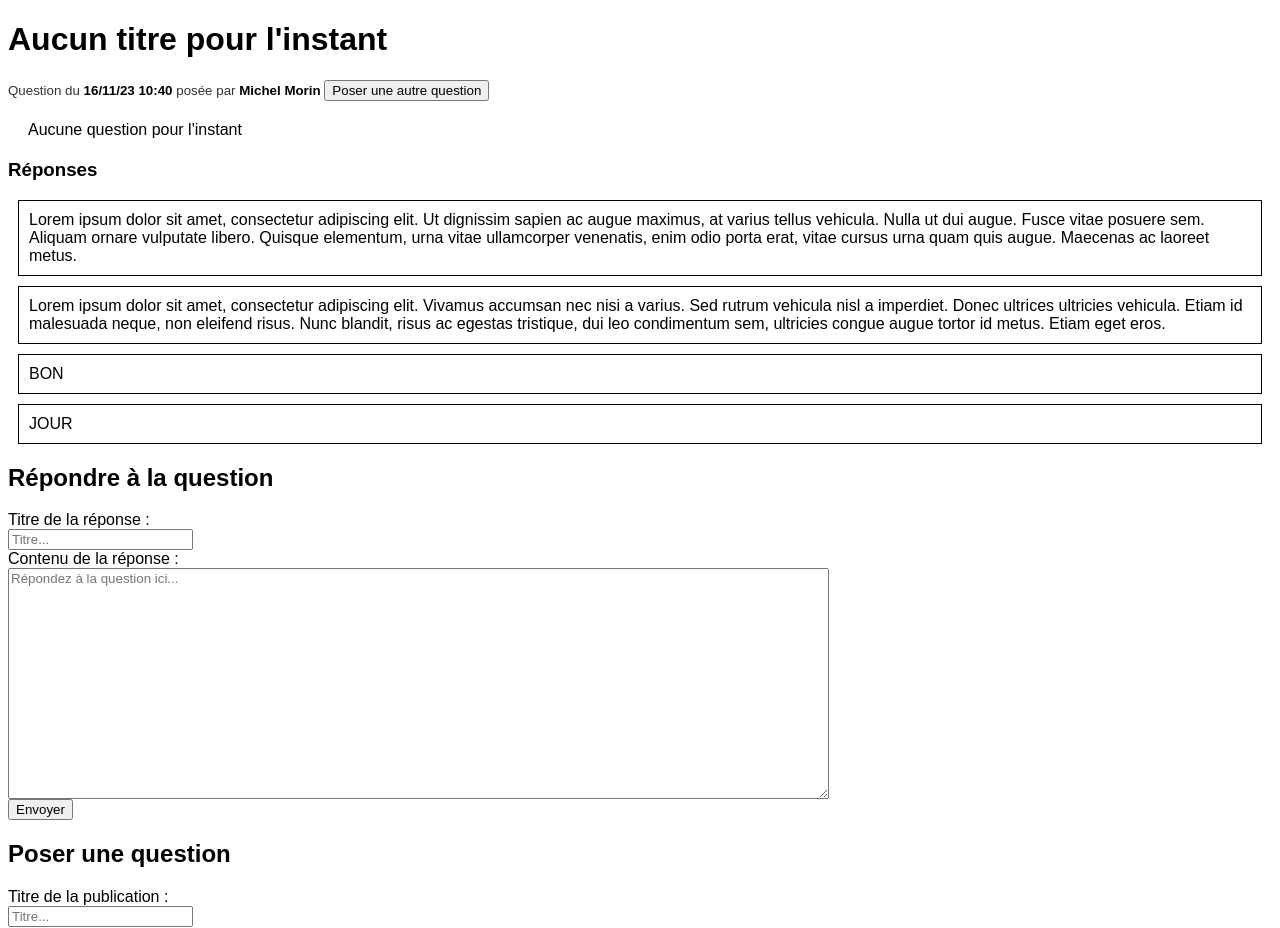
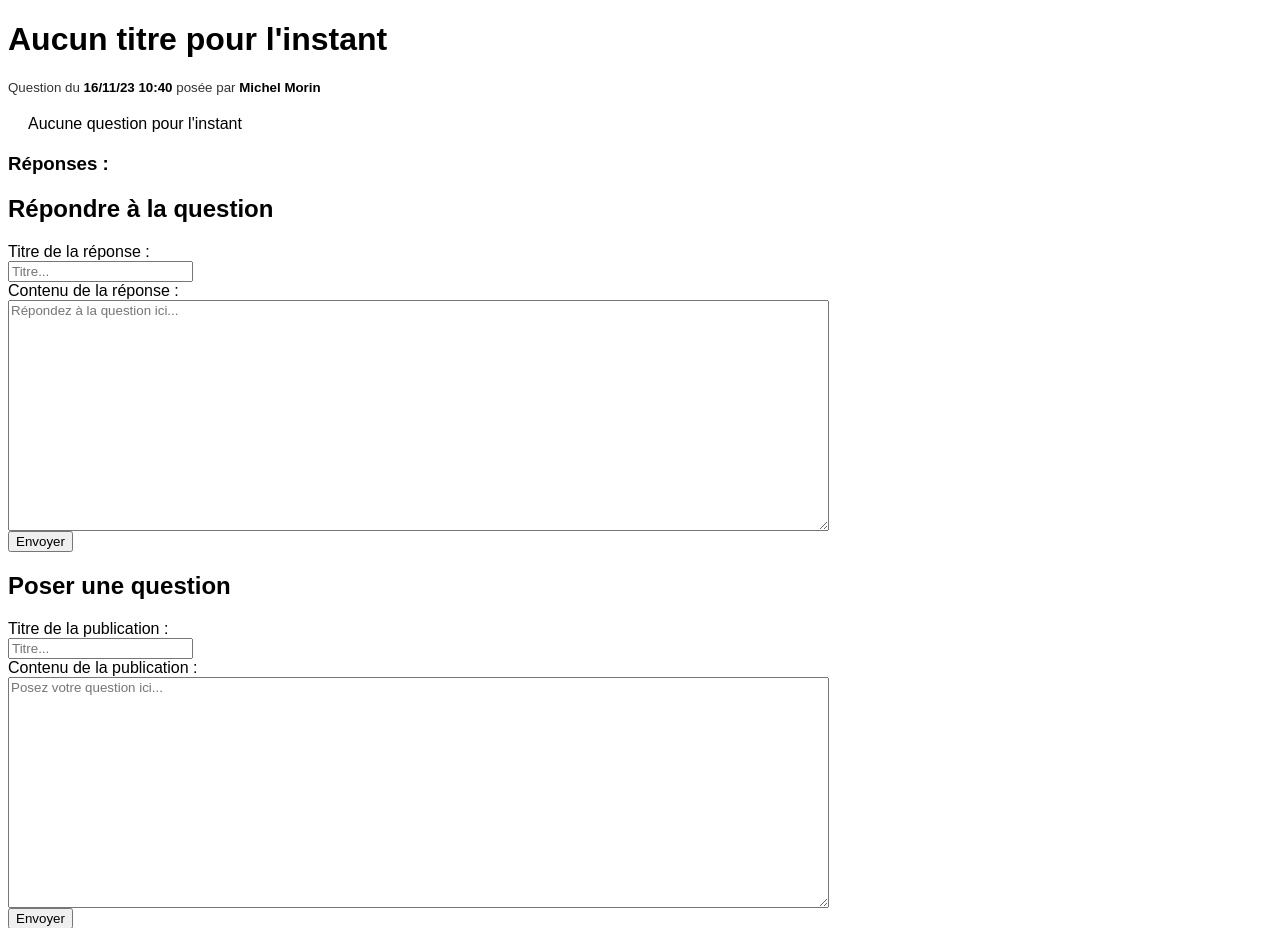
Before and after one commit to ecv-m1-dev/ecv-m1-dev.github.io, a PHP site: page / in a window 1280 px wide. Shown: the part 45-973 px from the top of the page. Run offline with PHP 8.4, Linux system fonts and the light colour scheme.

Commit message:
corrections exercice

```diff
--- a/php_mysql/html/exercices/content/answers-section.php
+++ b/php_mysql/html/exercices/content/answers-section.php
@@ -1,11 +1,14 @@
 <section id="answers">
-  <h3>Réponses</h3>
-    <?php global $answers; ?>
+  <h3>Réponses :</h3>
+  <?php
 
-  <?php foreach ($answers as $answer) : ?>
-    <article style="border: solid 1px; padding: 10px">
-      <?php echo $answer ?>
-    </article>
-  <?php endforeach; ?>
+  if (!empty($_SESSION["answers"])) :
+    foreach ($_SESSION["answers"] as $answer) : ?>
+      <article style="border: solid 1px; padding: 10px">
+        <h3><?php echo $answer["title"] ?></h3>
+        <p><?php echo $answer["content"] ?></p>
+      </article>
+    <?php endforeach; ?>
+  <?php endif; ?>
 
 </section>
--- a/php_mysql/html/exercices/content/question-section.php
+++ b/php_mysql/html/exercices/content/question-section.php
@@ -20,10 +20,6 @@
   <strong>
     <?php global $author; echo $author ?>
   </strong>
-
-  <a href="/exercices/forms/question-form/question-form.php">
-    <button>Poser une autre question</button>
-  </a>
 </small>
 
 <section id="question">
--- a/php_mysql/html/exercices/forms/question-form/process-question.php
+++ b/php_mysql/html/exercices/forms/question-form/process-question.php
@@ -15,7 +15,7 @@ if (empty($_POST["title"]) || empty($_POST["question"])) {
 // si on arrive ici c'est que c'est ok
 $_SESSION['title'] = filter_var($_POST["title"], FILTER_SANITIZE_FULL_SPECIAL_CHARS);
 $_SESSION['question'] = filter_var($_POST["question"], FILTER_SANITIZE_FULL_SPECIAL_CHARS);
-$_SESSION['answer'] = [];
+$_SESSION['answers'] = [];
 ?>
 
 <h1>Votre question : </h1>
--- a/php_mysql/html/exercices/variables.php
+++ b/php_mysql/html/exercices/variables.php
@@ -6,18 +6,4 @@ $timestamp = 1700131242;
 $date = date('d/m/y H:i', $timestamp);
 $author = 'Michel Morin';
 
-$question =
-  '<p>
-    Lorem ipsum dolor sit amet, consectetur adipiscing elit. Quisque quis lectus tempor, tincidunt sem eu, tristique nulla. Cras blandit blandit accumsan. Proin scelerisque magna mi, quis hendrerit nibh commodo aliquam. Donec pellentesque tortor dolor, nec porta mi aliquet quis. Ut ac posuere eros, in aliquam purus. Proin id placerat erat. Integer ullamcorper elit a tincidunt feugiat. Ut mattis nec turpis id iaculis. Pellentesque habitant morbi tristique senectus et netus et malesuada fames ac turpis egestas. Cras mattis orci quis velit mollis fermentum. Duis elementum purus quam, sed lobortis sem pulvinar at. Etiam iaculis eget ante eu convallis. Donec efficitur mi at massa bibendum placerat ut sit amet elit.
-
-    Suspendisse potenti. Aliquam laoreet lobortis accumsan. Quisque euismod quam est, vitae tempus lacus mattis vel. Vivamus quis orci nulla. Maecenas id placerat purus, sit amet cursus sem. Class aptent taciti sociosqu ad litora torquent per conubia nostra, per inceptos himenaeos. Suspendisse gravida congue eleifend. Nunc tincidunt, est id tincidunt ultrices, metus ipsum consectetur sapien, vel luctus libero ligula vel risus. Fusce sagittis ut mi vel rhoncus. Aenean tortor dolor, euismod ut semper et, pharetra nec nunc.
-
-    Phasellus eget blandit neque, eu mattis purus. Donec sit amet hendrerit neque. Pellentesque facilisis sollicitudin tortor, ut ullamcorper lacus lobortis nec. Sed lectus lectus, ornare a porttitor non, gravida ac metus. Ut maximus lectus eu vehicula cursus. Donec pulvinar imperdiet lectus, eget facilisis turpis tincidunt sed. Donec iaculis malesuada urna, ut bibendum turpis luctus maximus. In a consectetur odio. Nullam iaculis rhoncus posuere. Suspendisse eget sapien felis. Donec commodo purus sed ligula fringilla volutpat.
-  </p>';
-
-$answers = [
-  'Lorem ipsum dolor sit amet, consectetur adipiscing elit. Ut dignissim sapien ac augue maximus, at varius tellus vehicula. Nulla ut dui augue. Fusce vitae posuere sem. Aliquam ornare vulputate libero. Quisque elementum, urna vitae ullamcorper venenatis, enim odio porta erat, vitae cursus urna quam quis augue. Maecenas ac laoreet metus.',
-  'Lorem ipsum dolor sit amet, consectetur adipiscing elit. Vivamus accumsan nec nisi a varius. Sed rutrum vehicula nisl a imperdiet. Donec ultrices ultricies vehicula. Etiam id malesuada neque, non eleifend risus. Nunc blandit, risus ac egestas tristique, dui leo condimentum sem, ultricies congue augue tortor id metus. Etiam eget eros.',
-  'BON',
-  'JOUR',
-];
+$answers = [];
```
Also changed, not shown: php_mysql/html/exercices/forms/answer-form/process-answer.php (+14 -4 lines).
